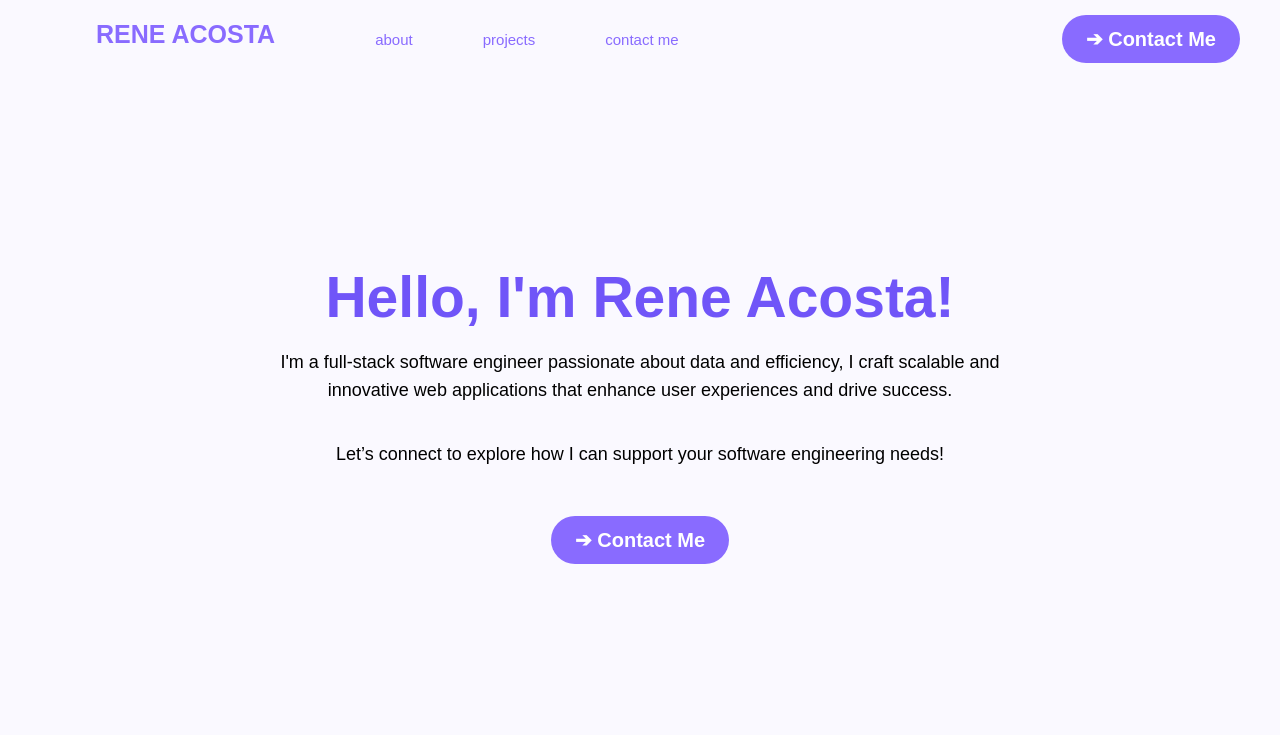
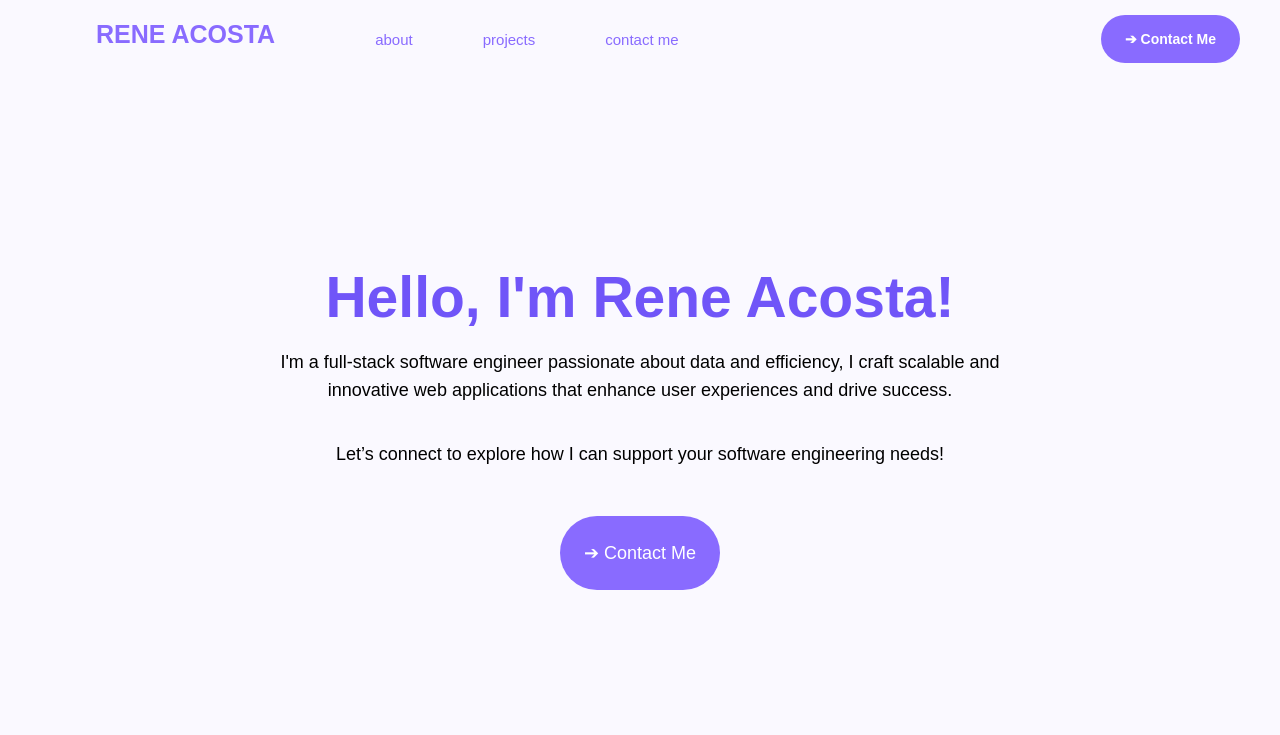
Before and after one commit to racosta323/rene-acosta-portfolio, a React (Create React App) app: page / in a window 1280 px wide. Shown: the top 735 px of the page. Built offline with nearby package versions, Linux system fonts and the light colour scheme.

Commit message:
adds link to contact me

```diff
--- a/src/ContactButton.js
+++ b/src/ContactButton.js
@@ -2,7 +2,7 @@ function ContactButton(){
     return(
         <>
            <button type="button">
-                <a href="mailto:racosta323@gmail.com"> &#10132; Contact Me</a>
+                <p><a href="mailto:racosta323@gmail.com"> &#10132; Contact Me</a></p>
             </button>
         </>
     )
--- a/src/NavBar.js
+++ b/src/NavBar.js
@@ -19,7 +19,7 @@ function NavBar() {
                     <ul>
                         <li><a href="#about">about</a></li>
                         <li><a href="#projects">projects</a></li>
-                        <li><a href="#contact">contact me</a></li>
+                        <li><a href="mailto:racosta323@gmail.com">contact me</a></li>
                     </ul>
                 </div>
                 <div id={`${scroll ? 'nav-btn' : 'nav-btn-solid'}`}>
--- a/src/Resume.js
+++ b/src/Resume.js
@@ -2,7 +2,7 @@ function Resume(){
     return(
         <section>
             <div id='resume'>
-                <h3>Distribute and source all travel content through one API</h3>
+                <h3>Problem-solver; efficient person; hard-working; clean code</h3>
             </div>
             <div id="numbers">
                 <div className="number">
@@ -10,7 +10,7 @@ function Resume(){
                     <p>Years of professional experience</p>
                 </div>
                 <div className="number">
-                    <h3>30+</h3>
+                    <h3>2</h3>
                     <p>Number of cats that roam my apartment</p>
                 </div>
                 <div className="number">
```
